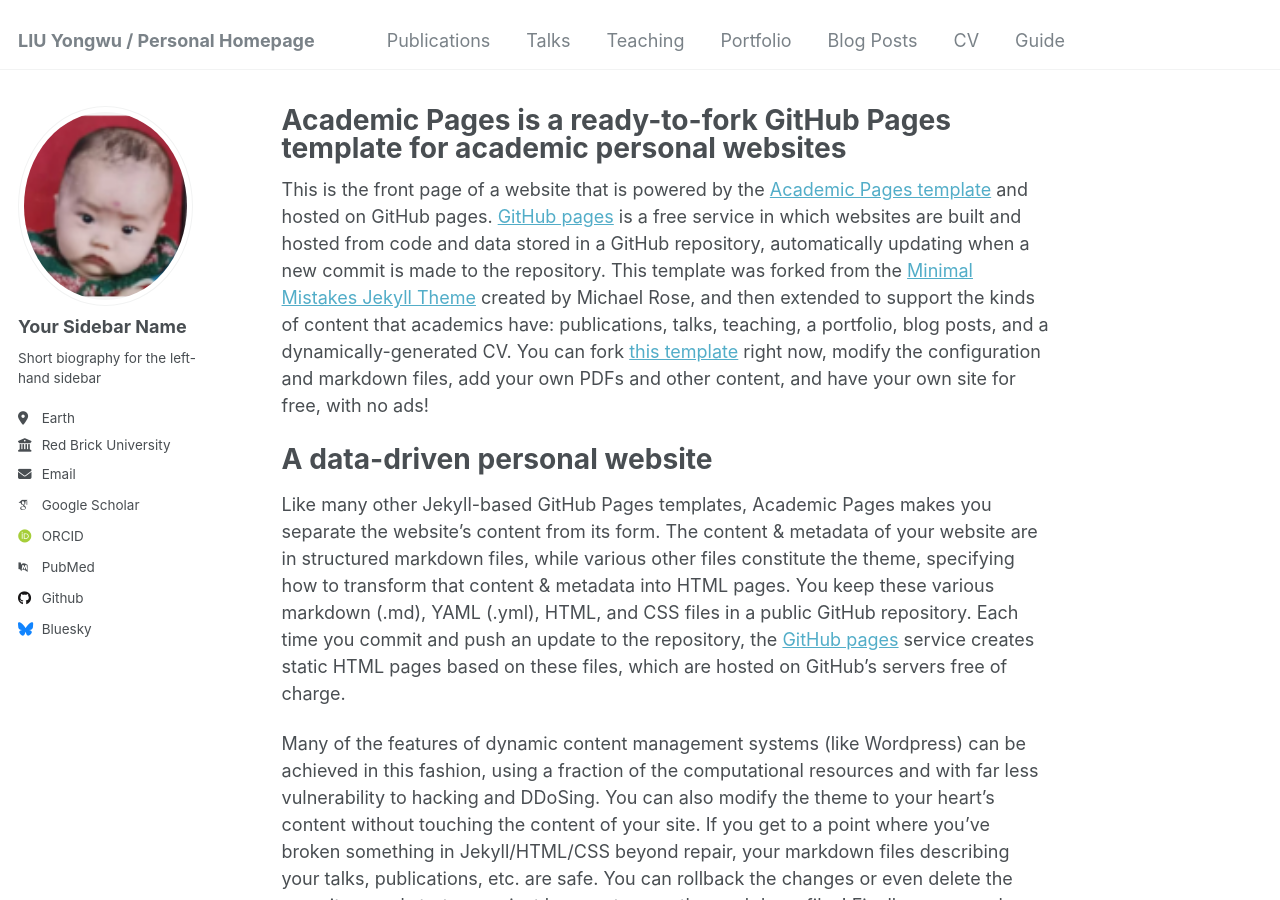
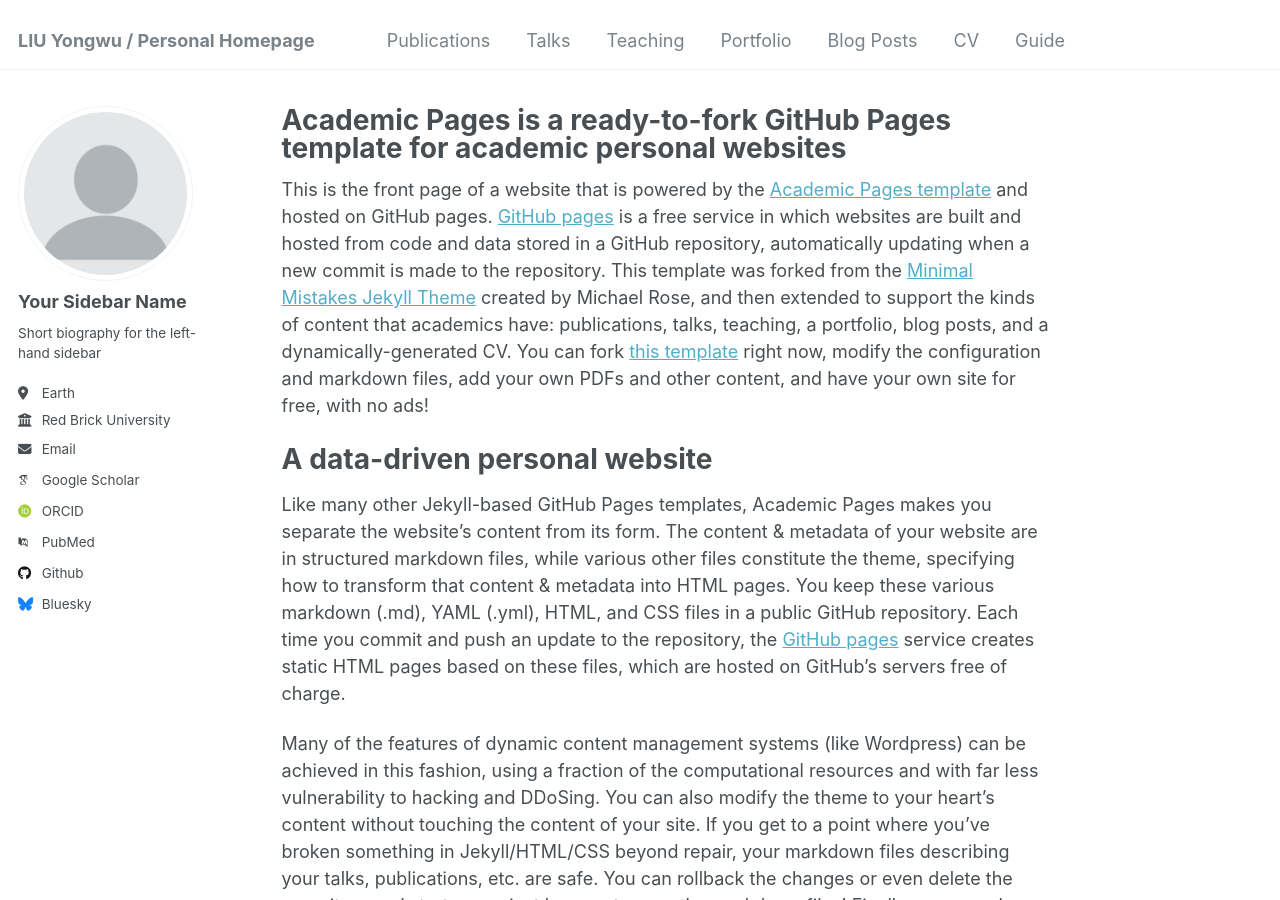
Before and after one commit to WillLiuyw/WillLiuyw.github.io, a Jekyll site: the page built from _pages/about.md, in a window 1280 px wide and 900 px high. Built offline with Jekyll 4.4.1, drawn with Linux system fonts in a browser that asks for light colours; some web fonts are replaced.

Commit message:
Update _config.yml

```diff
--- a/_config.yml
+++ b/_config.yml
@@ -21,7 +21,7 @@ repository               : "WillLiuyw/WillLiuyw.github.io"
 #               Additional customization can be done by editing /_includes/author-profile.html
 author:
   # Biographic information
-  avatar           : "First.png"
+  avatar           : "profile.png"
   name             : "Your Sidebar Name"
   pronouns         : # example: "she/her"
   bio              : "Short biography for the left-hand sidebar"
```
